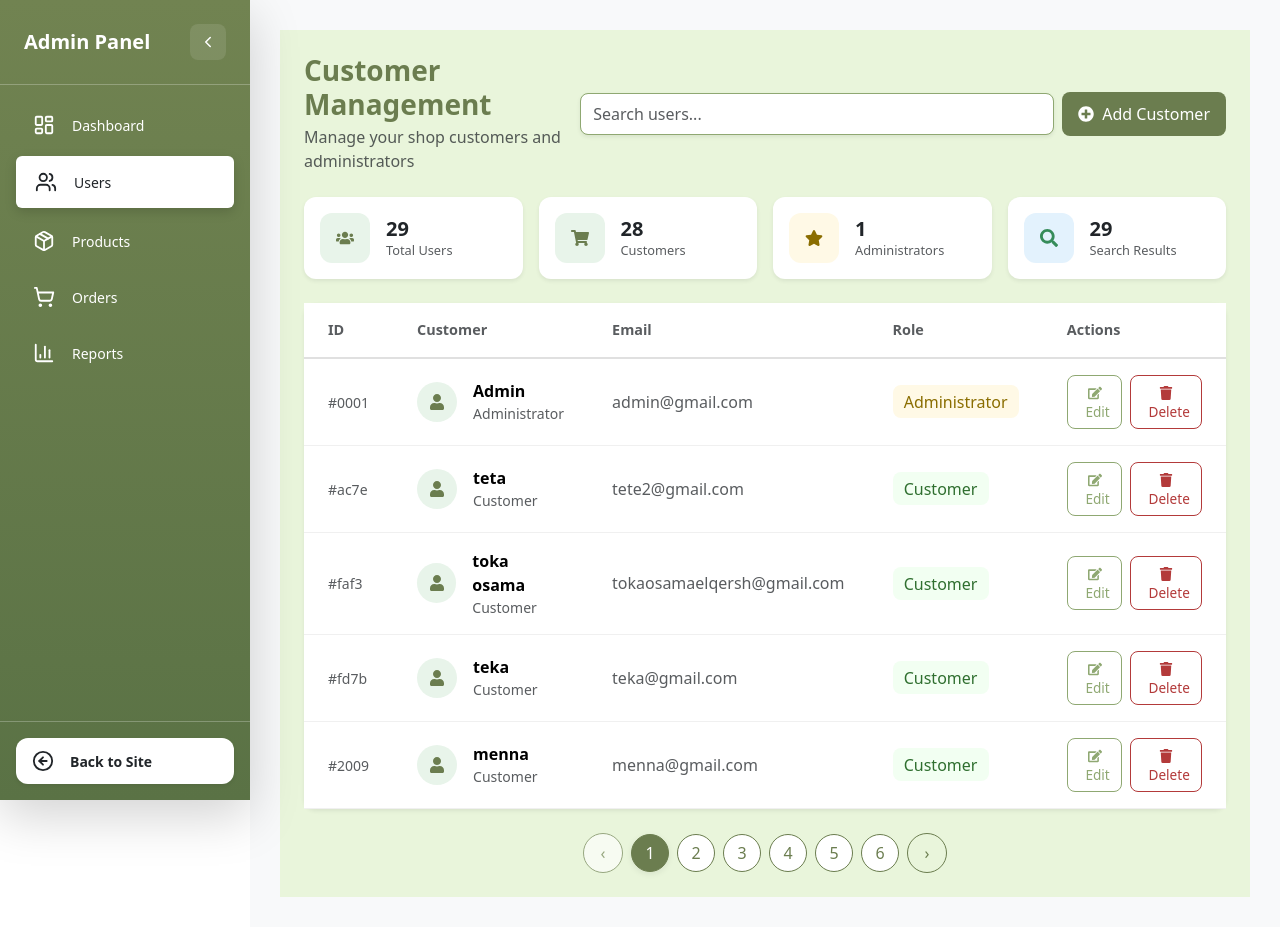
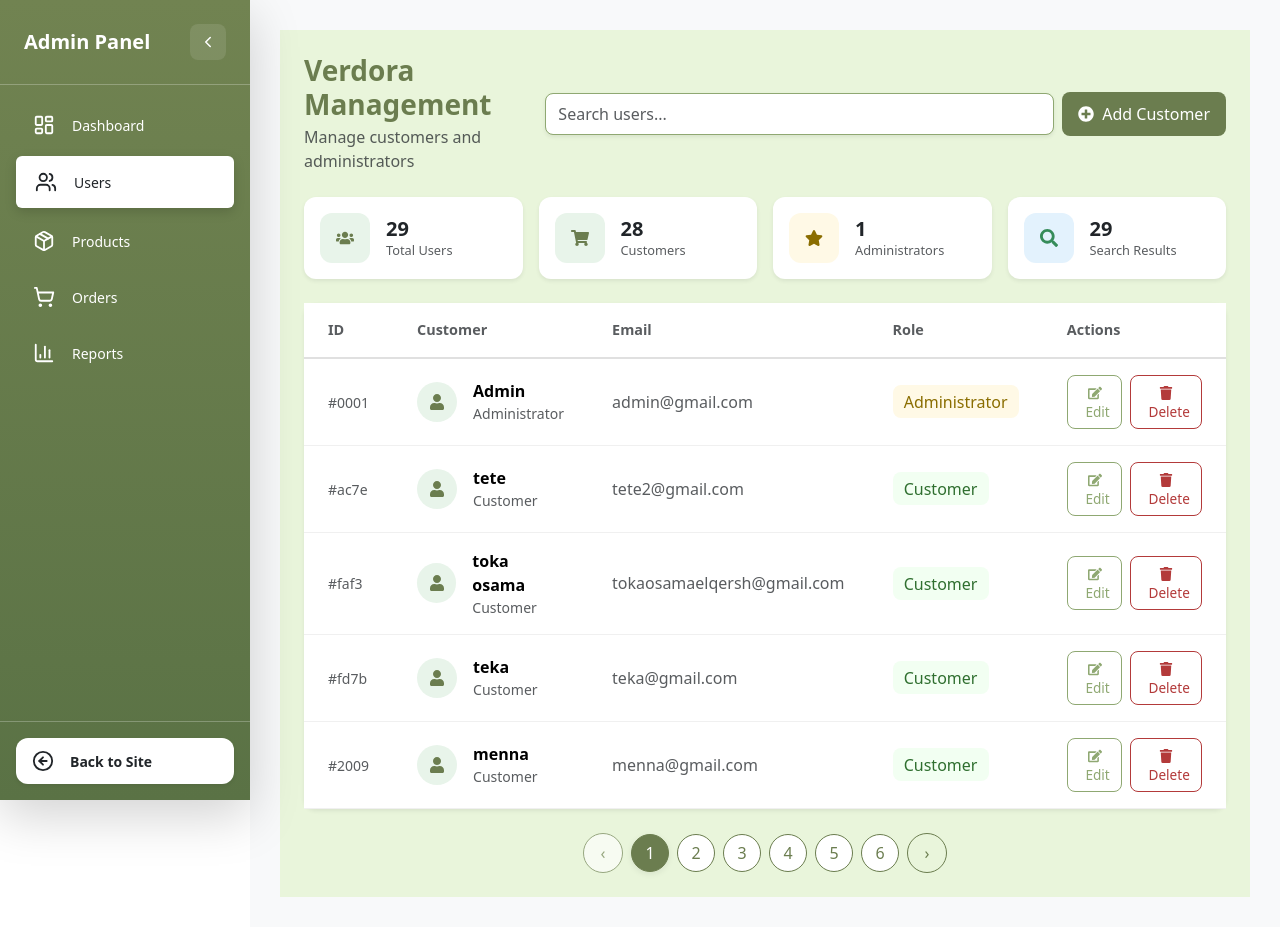
Before and after one commit to ahazem256/React-project, a React (Vite) app in the folder verdora/: page /admin/users in a window 1280 px wide. Built offline with nearby package versions, Linux system fonts and the light colour scheme; data requests are answered from the project's data file; sample sign-in values are in the browser's storage.

Commit message:
small fix

```diff
--- a/verdora/src/pages/AdminDashbord/User.tsx
+++ b/verdora/src/pages/AdminDashbord/User.tsx
@@ -237,9 +237,9 @@
         <div className="d-flex flex-column flex-md-row justify-content-between align-items-start align-items-md-center mb-4 gap-3">
           <div>
             <h3 className="fw-bold mb-1" style={{ color: DARK_GREEN }}>
-              Customer Management
+              Verdora Management
             </h3>
-            <p className="text-muted mb-0">Manage your shop customers and administrators</p>
+            <p className="text-muted mb-0">Manage customers and administrators</p>
           </div>
 
           <div className="d-flex flex-column flex-sm-row gap-2 align-items-stretch align-items-sm-center w-100 w-md-auto">
```
Also changed, not shown: verdora/db.json.
